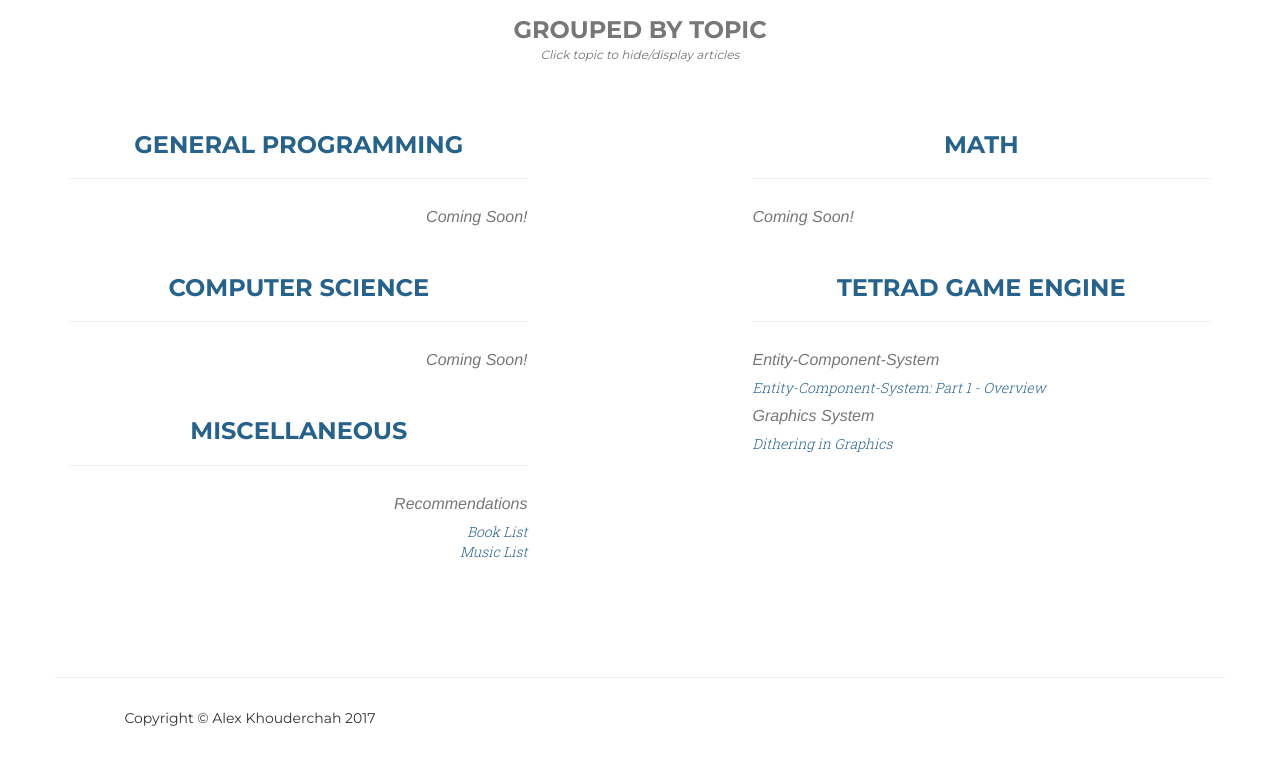
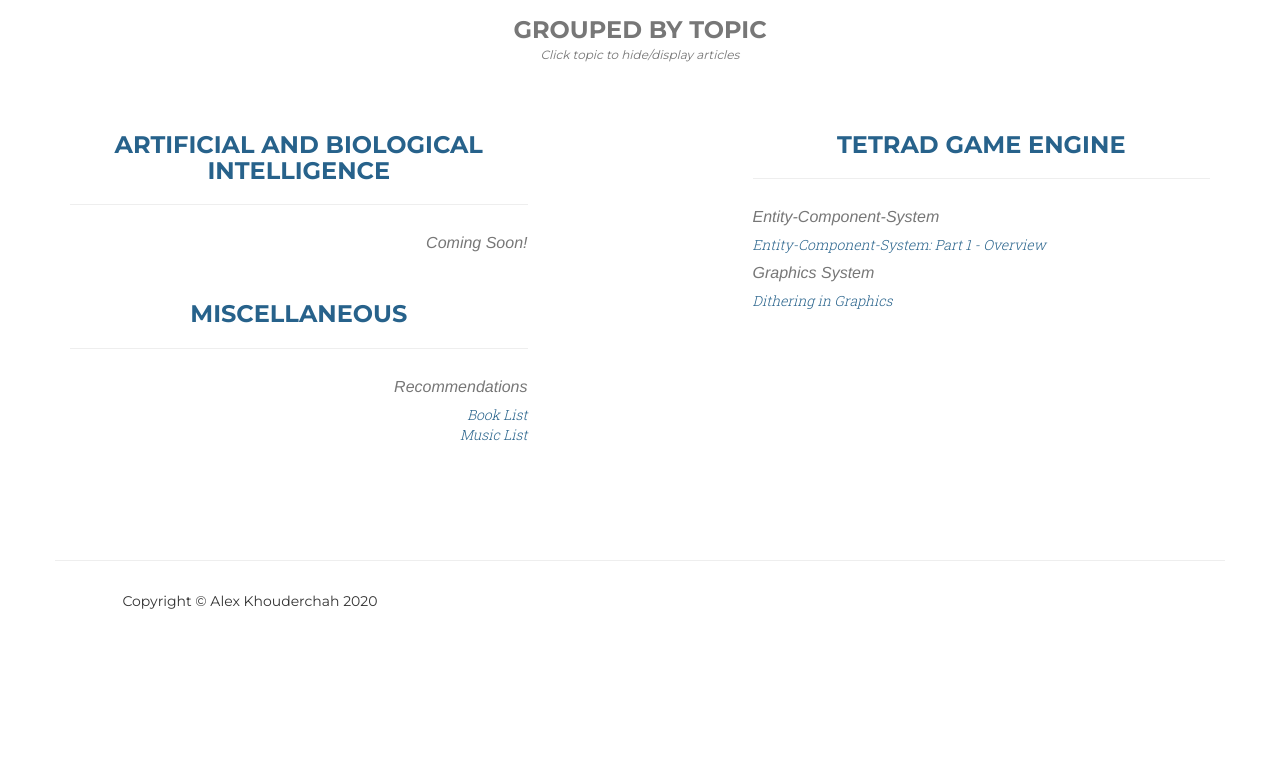
Before and after one commit to akhouderchah/akhouderchah.github.io, a website: page articles.html in a window 1280 px wide. Shown: the part 272-1035 px from the top of the page. After the commit the page ends 918 px from the top, so only its background shows below. Drawn offline with nearby package versions, Linux system fonts and the light colour scheme; a web font is replaced by a local one.

Commit message:
articles: index: Remove sections without existing articles

```diff
--- a/articles.html
+++ b/articles.html
@@ -92,21 +92,7 @@
               <div class="col-lg-5 text-center">
 
                 <div class="timeline-heading">
-                  <h3 class="list-hider"><a>General Programming</a><hr></h3>
-                  <div class="list-hidee collapse in">
-                    <h5 class="list-subheading text-muted">Coming Soon!</h5>
-                    <!--
-                        <h5 class="list-subheading text-muted">C/C++</h5>
-                        <a>Bit Tricks and Hacks</a><br>
-                        -->
-                  </div>
-                  <br>
-                  <div class="list-spacer">
-                  </div>
-                </div>
-
-                <div class="timeline-heading">
-                  <h3 class="list-hider"><a>Computer Science</a><hr></h3>
+                  <h3 class="list-hider"><a>Artificial and Biological Intelligence</a><hr></h3>
                   <div class="list-hidee collapse in">
                     <h5 class="list-subheading text-muted">Coming Soon!</h5>
                     <!--
@@ -139,20 +125,6 @@
               </div>
 
               <div class="col-lg-5 text-center">
-                <div class="timeline-heading">
-                  <h3 class="list-hider"><a>Math</a><hr></h3>
-                  <div class="list-hidee collapse in list-left">
-                    <h5 class="list-subheading text-muted">Coming Soon!</h5>
-                    <!--
-                        <h5 class="list-subheading text-muted">Quaternions</h5>
-                        <a>Quaternions: Part 1 - Overview</a><br>
-                        <a>Quaternions: Part 2 - Details</a><br>
-                        -->
-                  </div>
-                  <br>
-                  <div class="list-spacer">
-                  </div>
-                </div>
 
                 <div class="timeline-heading">
                   <h3 class="list-hider"><a>Tetrad Game Engine</a><hr></h3>
@@ -250,7 +222,7 @@
             <div class="row">
               <hr>
               <div class="col-md-4">
-                <span class="copyright">Copyright &copy; Alex Khouderchah 2017</span>
+                <span class="copyright">Copyright &copy; Alex Khouderchah 2020</span>
               </div>
               <div class="col-md-8">
               </div>
```
